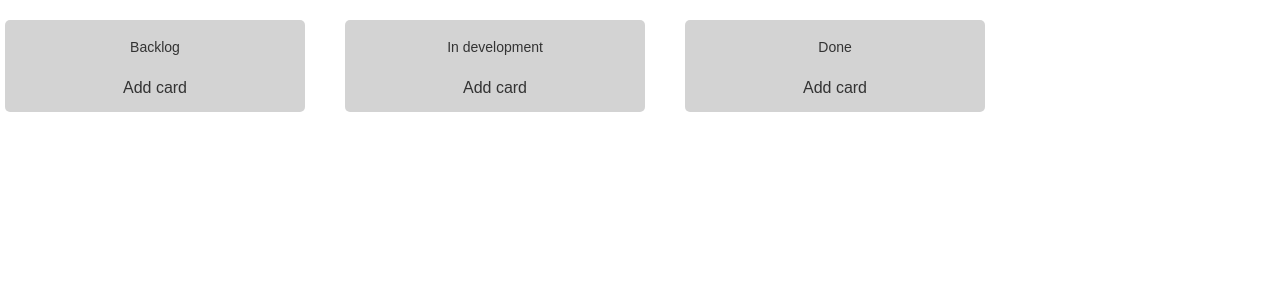
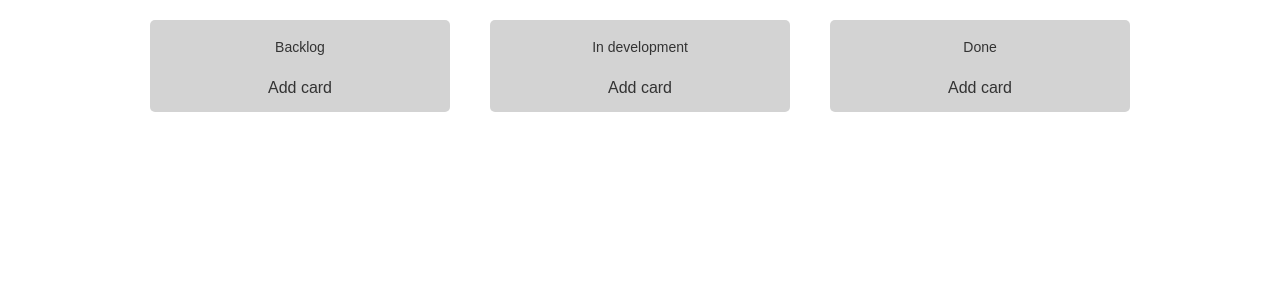
Before and after one commit to taradams/METCS673_Team6, a React (Create React App) app: page / in a window 1280 px wide. Shown: the top 300 px of the page. Built offline with nearby package versions, Linux system fonts and the light colour scheme.

Commit message:
columns display on the same line with overflow

```diff
--- a/src/container/Columns.css
+++ b/src/container/Columns.css
@@ -1,13 +1,12 @@
 
 #Columns {
-    overflow-x: visible;
-    display: inline;
+    overflow-x: scroll;
+    white-space: nowrap;
 }
 
 .container {
     margin: 20px;
-    display: inline;
-    float: left;
+    display: inline-block;
     padding: 0px;
     width: 300px;
     background-color: lightgrey;
```
